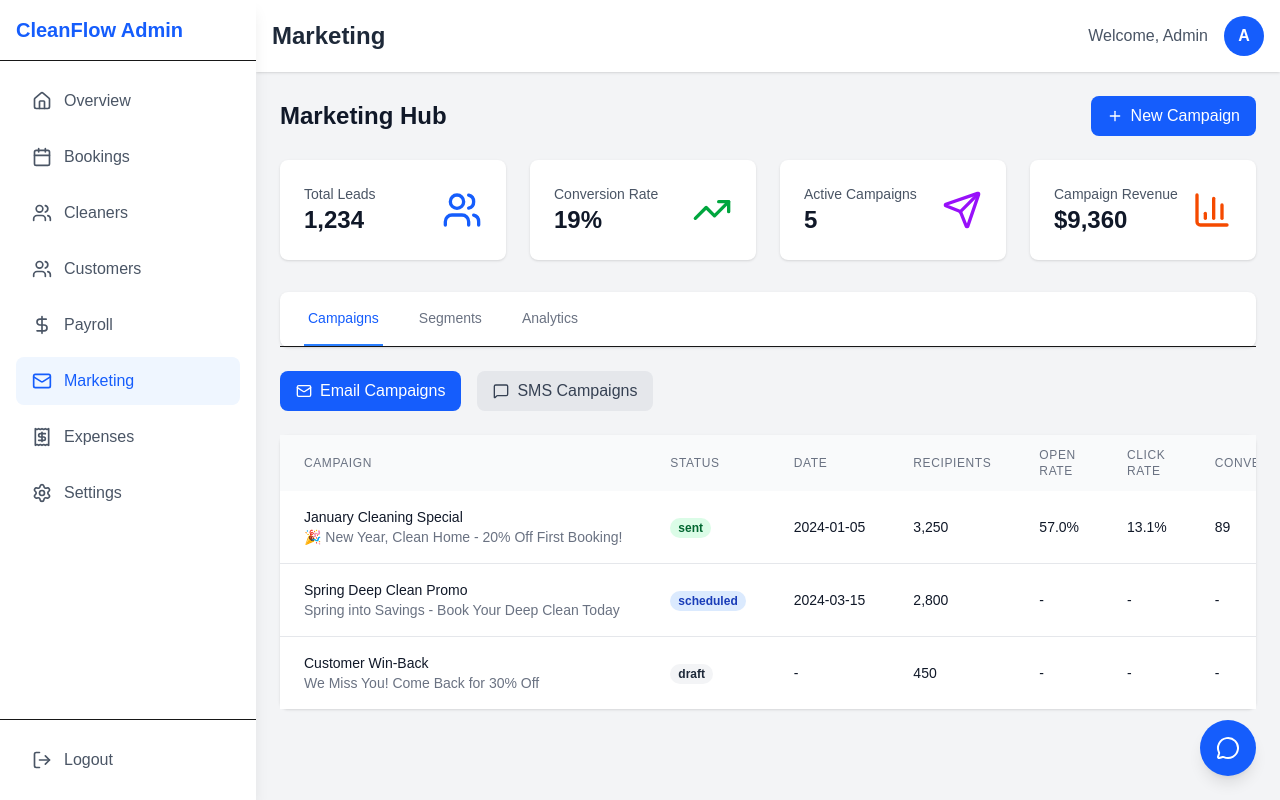
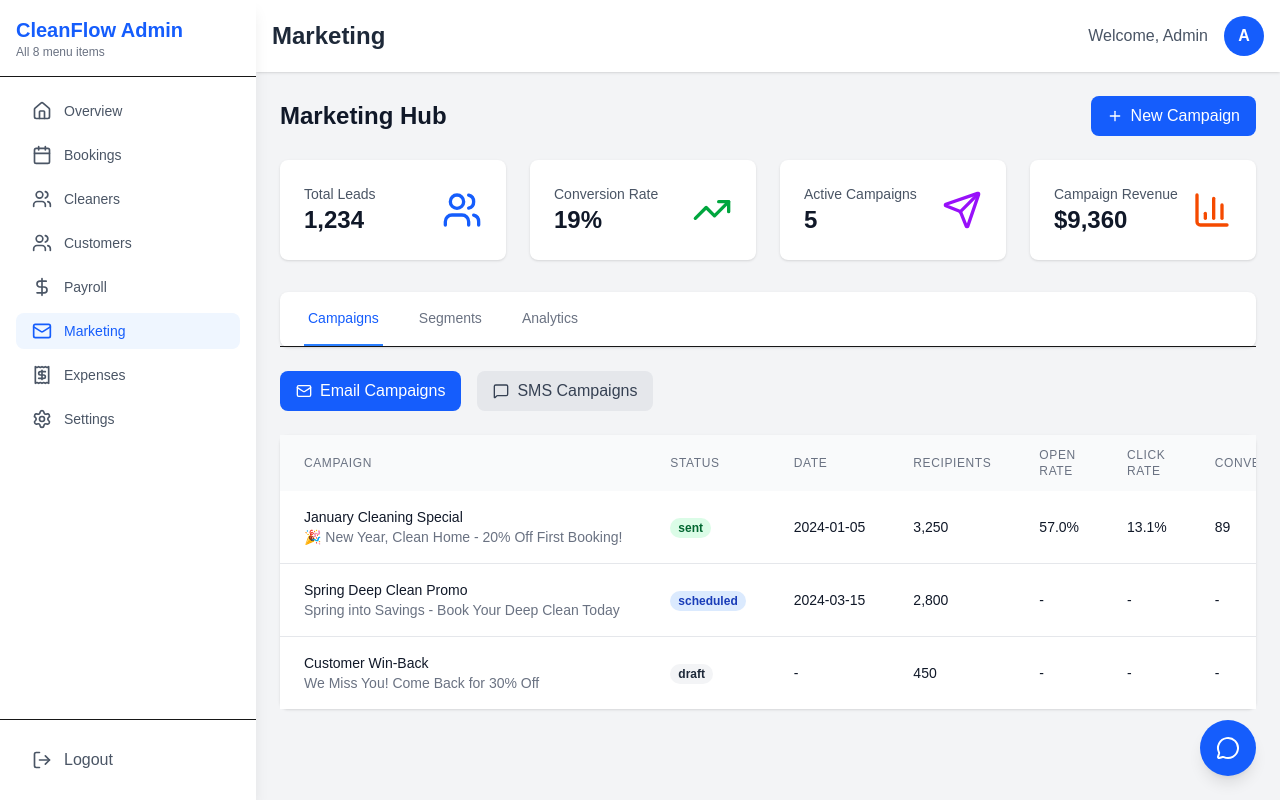
Before and after one commit to diogoalves25/cleanflow-booking, a Next.js app: page /admin/marketing in a window 1280 px wide. Built offline with nearby package versions, Linux system fonts and the light colour scheme.

Commit message:
Fix admin sidebar navigation visibility - ensure all 8 menu items display consistently on all pages

```diff
--- a/app/admin/layout.tsx
+++ b/app/admin/layout.tsx
@@ -48,6 +48,7 @@ export default function AdminLayout({
             </button>
           </div>
           <nav className="flex-1 overflow-y-auto p-4">
+            <div className="space-y-2">
               {sidebarItems.map((item) => {
                 const Icon = item.icon;
                 return (
@@ -57,46 +58,52 @@ export default function AdminLayout({
                       router.push(item.path);
                       setSidebarOpen(false);
                     }}
-                  className={`w-full flex items-center space-x-3 px-4 py-3 rounded-lg mb-2 transition ${
+                    className={`w-full flex items-center space-x-3 px-4 py-2 rounded-lg transition ${
                       pathname === item.path
                         ? 'bg-blue-50 text-blue-600'
                         : 'text-gray-600 hover:bg-gray-100'
                     }`}
                   >
                     <Icon size={20} />
-                  <span>{item.name}</span>
+                    <span className="text-sm font-medium">{item.name}</span>
                   </button>
                 );
               })}
+            </div>
           </nav>
         </div>
       </div>
 
       {/* Desktop sidebar */}
       <div className="hidden lg:flex lg:flex-col lg:fixed lg:inset-y-0 lg:left-0 lg:w-64 lg:bg-white lg:shadow-lg">
-        <div className="flex items-center justify-between p-4 border-b">
+        <div className="flex-shrink-0 p-4 border-b">
+          <div>
             <h1 className="text-xl font-bold text-blue-600">CleanFlow Admin</h1>
+            <p className="text-xs text-gray-500">All {sidebarItems.length} menu items</p>
+          </div>
         </div>
         <nav className="flex-1 overflow-y-auto p-4">
+          <div className="space-y-2">
             {sidebarItems.map((item) => {
               const Icon = item.icon;
               return (
                 <button
                   key={item.id}
                   onClick={() => router.push(item.path)}
-                className={`w-full flex items-center space-x-3 px-4 py-3 rounded-lg mb-2 transition ${
+                  className={`w-full flex items-center space-x-3 px-4 py-2 rounded-lg transition ${
                     pathname === item.path
                       ? 'bg-blue-50 text-blue-600'
                       : 'text-gray-600 hover:bg-gray-100'
                   }`}
                 >
                   <Icon size={20} />
-                <span>{item.name}</span>
+                  <span className="text-sm font-medium">{item.name}</span>
                 </button>
               );
             })}
+          </div>
         </nav>
-        <div className="p-4 border-t">
+        <div className="flex-shrink-0 p-4 border-t">
           <button
             onClick={() => router.push('/')}
             className="w-full flex items-center space-x-3 px-4 py-3 text-gray-600 hover:bg-gray-100 rounded-lg"
```
Lines whose indentation alone changed are shown as unchanged.
